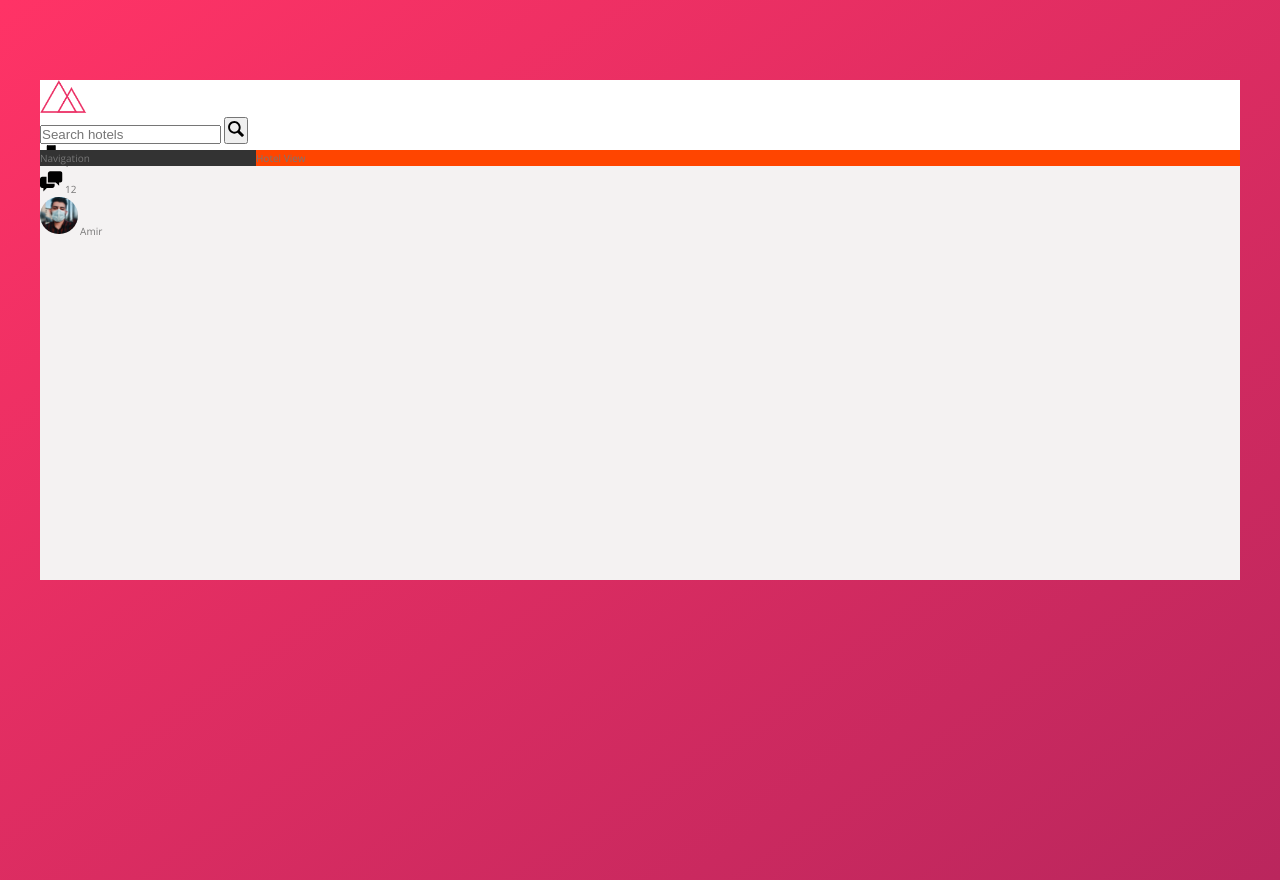
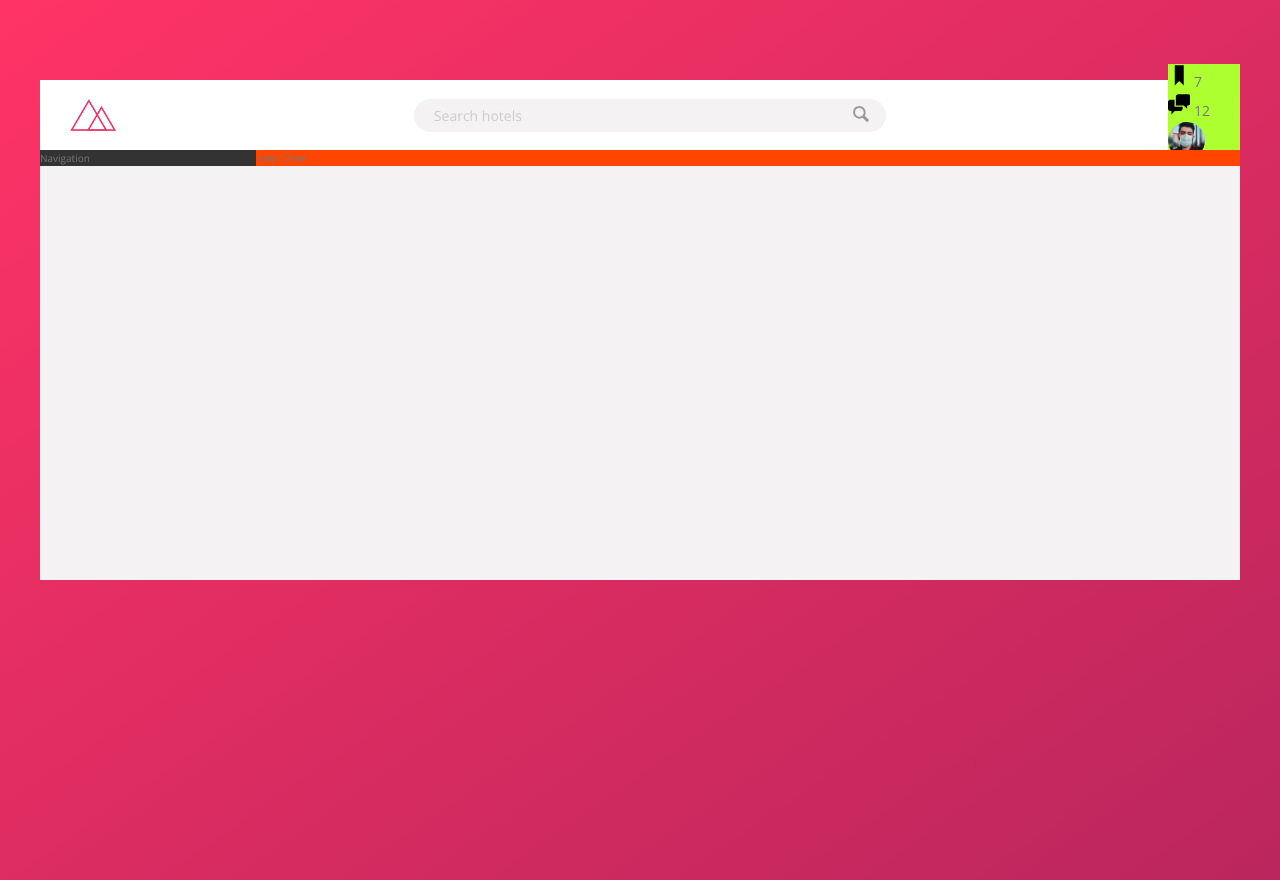
Before and after one commit to AmirVahedix/Trillo, a website: page index.html in a window 1280 px wide. Drawn offline with nearby package versions, Linux system fonts and the light colour scheme.

Commit message:
Build header logo and search part

```diff
--- a/sass/_components.scss
+++ b/sass/_components.scss
@@ -2,6 +2,7 @@
 // LOGO
 .logo {
     height: 3.25rem;
+    margin-left: 3rem;
 }
 
 
@@ -9,21 +10,65 @@
 /////////////////////////////////////
 // SEARCH
 .search {
+    flex: 0 0 40%;
+
+    display: flex;
+    justify-content: center;
+    align-items: center;
+
     &__input {
+        width: 90%;
+        font-family: inherit;
+        font-size: inherit;
+        color: inherit;
+        background-color: var(--color-grey-light-2);
+        border: none;
+        padding: .7rem 2rem;
+        border-radius: 100px;
+        transition: all .2s;
+        margin-right: -3.5rem;
 
+        &:focus {
+            outline: none;
+            width: 100%;
+            background-color: var(--color-grey-light-3);
+        }
+
+        &::-webkit-input-placeholder {
+            font-weight: 100;
+            color: var(--color-grey-light-4);
+        }
     }
+
+    &__input:focus + &__button {
+        background-color: var(--color-grey-light-3);
+    }
+
     &__button {
+        border: none;
+        background-color: transparent;
 
+        &:focus {
+            outline: none;
+        }
+
+        &:active {
+            transform: translateY(.2rem);
+        }
     }
+
     &__icon{
         height: 2rem;
         width: 2rem;
+        fill: var(--color-grey-dark-3);
     }
+
 }
 
 /////////////////////////////////////
 // USER NAVIGATION
 .user-nav {
+    background-color: greenyellow;
     &__icon-box {
 
     }
--- a/sass/_layout.scss
+++ b/sass/_layout.scss
@@ -11,6 +11,10 @@
     height: 7rem;
     background-color: #fff;
     border-bottom: var(--color-grey-dark-1);
+    font-size: 1.4rem;
+    display: flex;
+    justify-content: space-between;
+    align-items: center;
 }
 
 .content {
```
Also changed, not shown: css/style.css, 1 other file.
